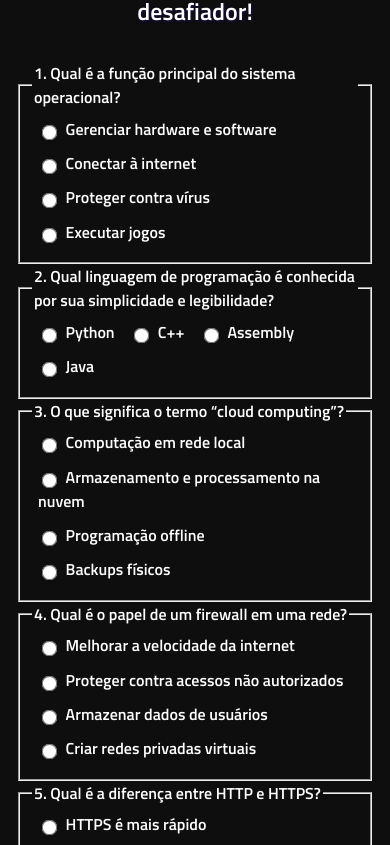
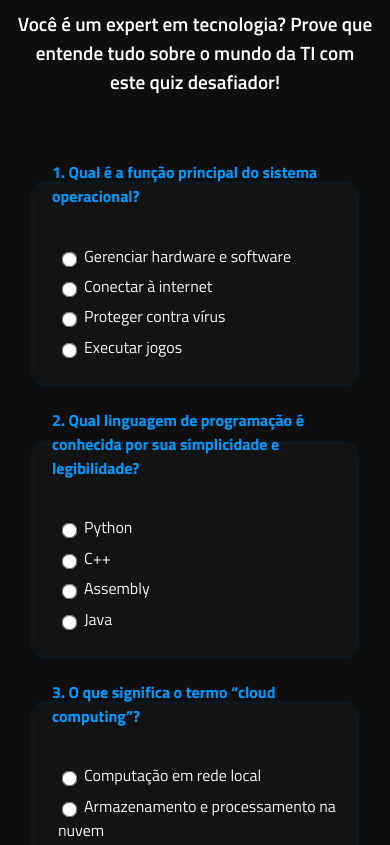
Before and after one commit to WiniCarvalho/Formulario, a plain HTML site: page index.html in a window 390 px wide. Shown: the part 251-1096 px from the top of the page. Drawn offline with Linux system fonts and the light colour scheme.

Commit message:
Update styles.css

```diff
--- a/styles.css
+++ b/styles.css
@@ -1,102 +1,98 @@
 body {
   background-color: #0e0e0e;
-  color: #222;
+  color: #f4f4f4;
   font-family: 'Titillium Web', sans-serif;
   margin: 0;
   padding: 0;
 }
 
-h1, h2, h3 {
-  font-weight: 700;
+header {
+  text-align: center;
+  padding: 2rem 1rem;
+}
+
+h1 {
+  color: rgb(2, 154, 255);
+  font-size: 2.4rem;
   text-shadow: 1px 1px 3px rgba(35, 9, 230, 0.3);
 }
 
-h1 {
-    text-align: center;
-  color: rgb(2, 154, 255);
-  margin-top: 2rem;
-  margin-bottom: 0.5rem;
+h2 {
+  font-weight: 600;
+  color: #fff;
+  margin-top: 0.5rem;
+  font-size: 1.2rem;
 }
 
-h2 {
-    text-align: center;
-  color: rgb(255, 255, 255);
-  margin-top: 0;
-  margin-bottom: 2rem;
-  font-weight: 600;
-}
-
-h3 {
-  color: rgb(2, 154, 255);
-  margin-left: 2rem;
-  margin-bottom: 0.5rem;
+main {
+  max-width: 800px;
+  margin: 0 auto;
+  padding: 1rem;
 }
 
 form {
-  margin-left: 3rem;
-  color: rgb(255, 255, 255);
-  font-weight: 600;
+  display: flex;
+  flex-direction: column;
+  gap: 1.5rem;
+}
+
+fieldset {
+  border: none;
+  padding: 1rem 1rem 1.2rem;
+  background-color: rgba(255, 255, 255, 0.02);
+  border-radius: 10px;
+  box-shadow: 0 0 6px rgba(2, 154, 255, 0.2);
+}
+
+legend {
+  font-weight: 700;
+  color: rgb(2, 154, 255);
+  font-size: 1.1rem;
+  margin-bottom: 0.8rem;
+}
+
+label {
+  display: block;
+  margin: 0.4rem 0;
+  cursor: pointer;
+  transition: all 0.2s ease;
+  padding-left: 0.5rem;
 }
 
 input[type="radio"] {
   accent-color: rgb(2, 154, 255);
-  cursor: pointer;
-  margin-right: 0.6rem;
+  margin-right: 0.5rem;
   transform: scale(1.2);
   vertical-align: middle;
-  transition: transform 0.15s ease-in-out;
-}
-input[type="radio"]:hover {
-  transform: scale(1.4);
 }
 
-label {
-  cursor: pointer;
-  user-select: none;
-  transition: background-color 0.3s, color 0.3s;
-  padding: 2px 6px;
-  border-radius: 4px;
-  display: inline-block;
-  margin-bottom: 0.4rem;
-}
-
-
-.correto {
-  background-color: rgb(2, 154, 255);
-  color: rgb(5, 0, 46);
-  font-weight: 700;
-  box-shadow: 0 0 8px rgba(9, 86, 230, 0.705);
-}
-
-.incorreto {
-  background-color: rgb(231, 27, 0);
-  color: rgb(0, 0, 0);
-  font-weight: 700;
-  box-shadow: 0 0 8px rgb(230, 9, 9);
+input[type="radio"]:hover {
+  transform: scale(1.3);
 }
 
 button[type="submit"] {
   background-color: rgb(2, 154, 255);
-  color: rgb(0, 0, 0);
+  color: black;
   font-size: 18px;
-  padding: 12px 20px;
+  font-weight: bold;
+  padding: 14px 24px;
   border: none;
   border-radius: 8px;
   cursor: pointer;
+  align-self: center;
   transition: background 0.3s ease, transform 0.2s ease;
-  display: block;
-  margin: 20px auto;
   box-shadow: 0 4px 12px rgba(6, 113, 235, 0.705);
+  margin-top: 1rem;
 }
+
 button[type="submit"]:hover {
   background-color: rgba(11, 84, 219, 0.705);
   transform: scale(1.05);
   box-shadow: 0 6px 16px rgb(2, 154, 255);
 }
 
-
 #resultado {
-  font-size: 22px;
+  font-size: 1.3rem;
   font-weight: 700;
   text-align: center;
   margin-top: 20px;
@@ -109,21 +105,17 @@ button[type="submit"]:hover {
   min-height: 48px;
 }
 
+@media (max-width: 600px) {
+  form {
+    padding: 0 1rem;
+  }
 
-main section {
-  margin-bottom: 1.8rem;
-  padding-bottom: 1rem;
-  border-bottom: 1px solid rgba(35, 9, 230, 0.2);
-}
+  legend {
+    font-size: 1rem;
+  }
 
-
-@media (max-width: 600px) {
-  form, h3 {
-    margin-left: 1rem;
-    margin-right: 1rem;
-  }
   button[type="submit"] {
-    width: 90%;
+    width: 100%;
     font-size: 16px;
   }
 }
```
